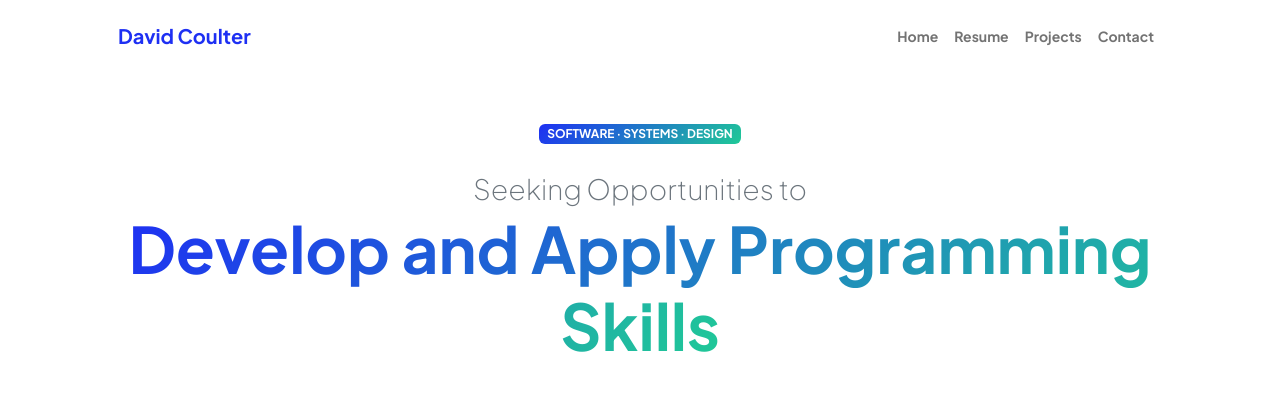
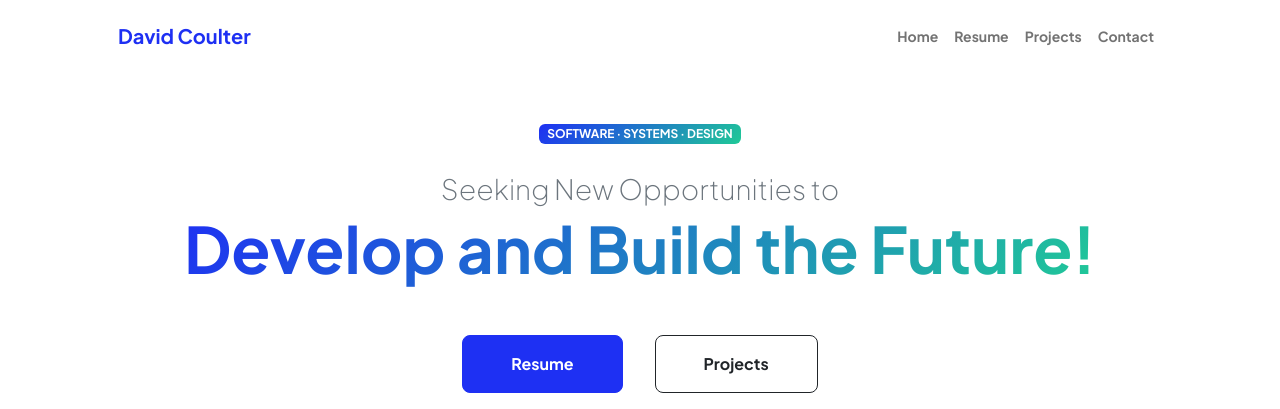
Before and after one commit to David-Coulter/David-Coulter.github.io, a plain HTML site: page index.html in a window 1280 px wide. Shown: the top 409 px of the page. Drawn offline with nearby package versions, Linux system fonts and the light colour scheme.

Commit message:
Update index.html

```diff
--- a/index.html
+++ b/index.html
@@ -42,8 +42,8 @@
                             <!-- Header text content-->
                             <div class="text-center text-xxl-start">
                                 <div class="badge bg-gradient-primary-to-secondary text-white mb-4"><div class="text-uppercase">Software &middot; Systems &middot; Design</div></div>
-                                <div class="fs-3 fw-light text-muted">Seeking Opportunities to</div>
-                                <h1 class="display-3 fw-bolder mb-5"><span class="text-gradient d-inline">Develop and Apply Programming Skills</span></h1>
+                                <div class="fs-3 fw-light text-muted">Seeking New Opportunities to</div>
+                                <h1 class="display-3 fw-bolder mb-5"><span class="text-gradient d-inline">Develop and Build the Future!</span></h1>
                                 <div class="d-grid gap-3 d-sm-flex justify-content-sm-center justify-content-xxl-start mb-3">
                                     <a class="btn btn-primary btn-lg px-5 py-3 me-sm-3 fs-6 fw-bolder" href="resume.html">Resume</a>
                                     <a class="btn btn-outline-dark btn-lg px-5 py-3 fs-6 fw-bolder" href="projects.html">Projects</a>
```
